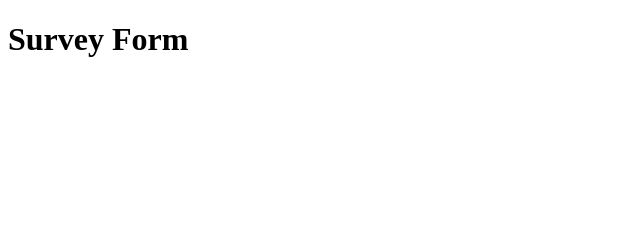
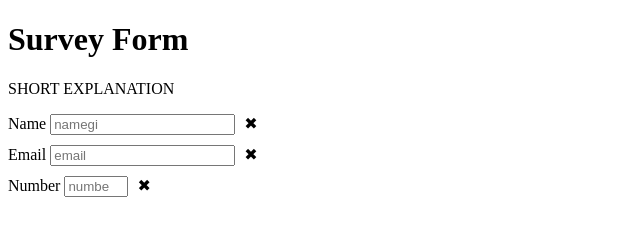
Before and after one commit to azy64/survey_form, a plain HTML site: page index.html in a window 1280 px wide. Shown: the whole page, without its empty margins (0-640 px from the left). Drawn offline with Linux system fonts and the light colour scheme.

Commit message:
user stories from 1 to 11

```diff
--- a/css/style.css
+++ b/css/style.css
@@ -0,0 +1,13 @@
+.input-container{
+    margin-bottom: 10px;
+  }
+
+ #survey-form input:invalid+span:after {
+    content: '✖';
+    padding-left: 5px;
+  }
+
+  #survey-form input:valid+span:after {
+    content: '✓';
+    padding-left: 5px;
+  }
--- a/index.html
+++ b/index.html
@@ -11,6 +11,28 @@
 
    <div id="main">
       <h1 id="title">Survey Form </h1>
+      <p id="description">
+          SHORT EXPLANATION
+      </p>
+      <form id="survey-form" action="">
+        <div class="input-container">
+          <label id="name-label" for="name">Name</label>
+          <input required type="text" id="name" name="name" placeholder="namegi"/>
+        <span class="validity"></span>
+        </div>
+        <div class="input-container">
+          <label id="email-label"for="email">Email</label>
+          <input required type="email" id="email" name="email" placeholder="email"/>
+          <span class="validity"></span>
+        </div>
+        <div class="input-container">
+          <label id="number-label" for="number">Number</label>
+          <input required type="number" id="number" name="number" min="0" max="100" placeholder="number"/>
+          <span class="validity"></span>
+        </div>
+
+
+      </form>
    </div>
     <script  src="js/index.js"></script>
   </body>
```
